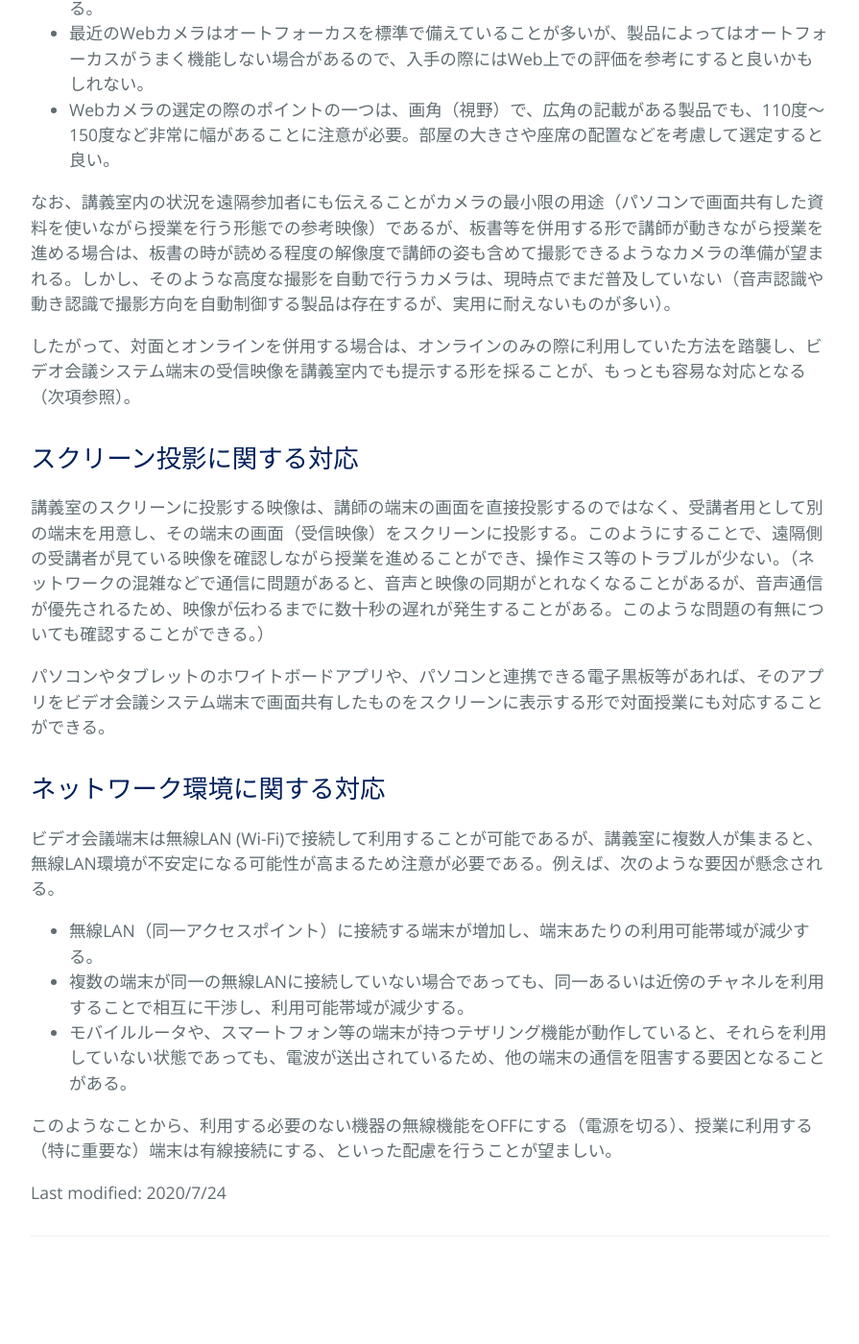
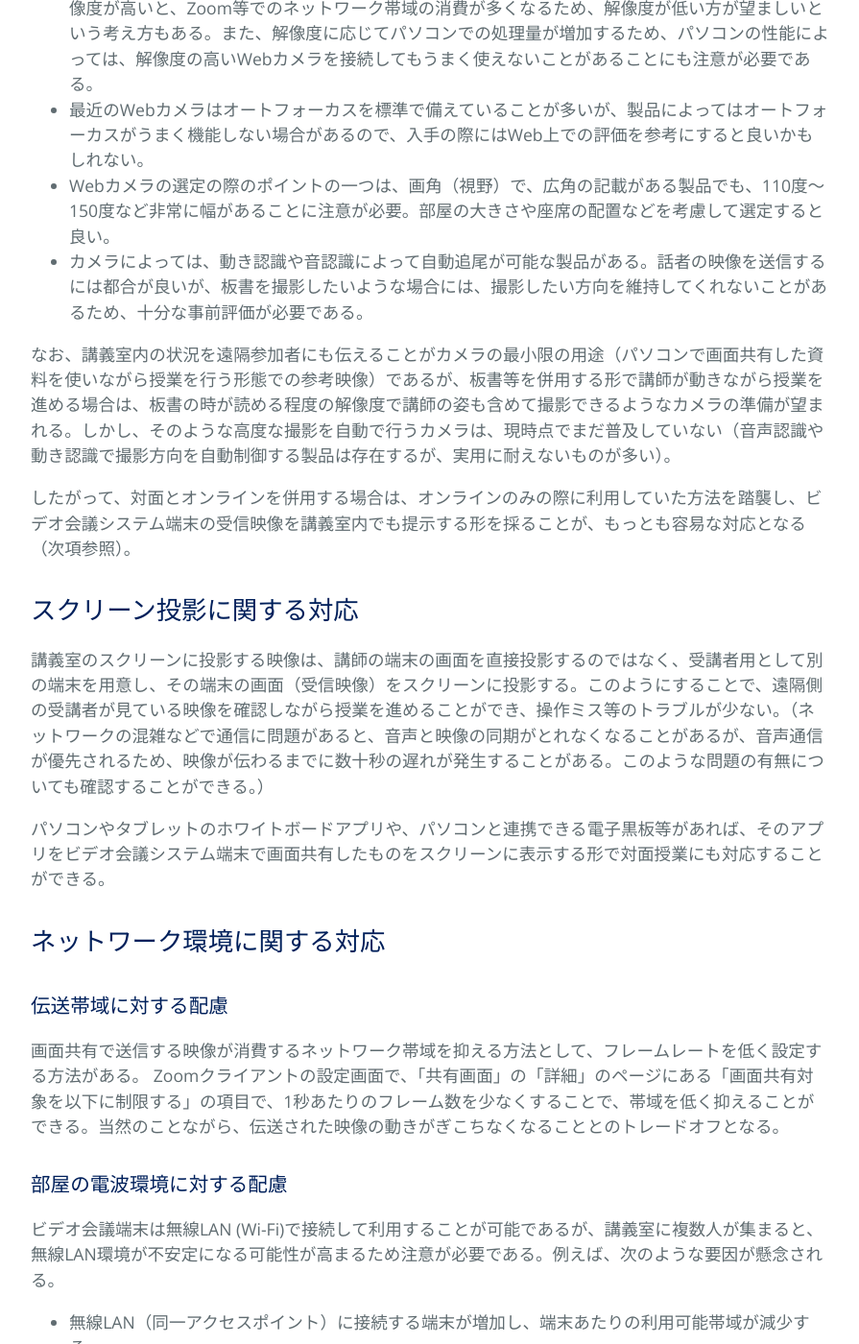
Before and after one commit to kyoto-u/online-edu, a Jekyll site: the page built from zoom-hybrid-use.md, in a window 1280 px wide and 1400 px high, scrolled down 7638 px. Shown: the whole window at 96% size, without its empty margins (192-1087 px from the left). Built offline with Jekyll 4.4.1, drawn with Linux system fonts in a browser that asks for light colours; before the commit the page ends 8990 px from its top, so only the background shows below that; some of the changed text lies outside the part shown.

Commit message:
Update zoom-hybrid-use.md

```diff
--- a/zoom-hybrid-use.md
+++ b/zoom-hybrid-use.md
@@ -177,6 +177,7 @@ PCに入出力するオーディオの音量を柔軟に調整するためには
   - カメラ映像の送信が不要の場合は、カメラ映像送信を停止しておき、カメラ映像を送信したい端末で、適宜送信の開始・停止の操作を行う。
   - エコーを防止するために、同一の部屋の中で2台目として接続する端末は「オーディオに接続」しないこと。接続してしまった場合は「オーディオから退出」すること。あるいは、「マイクのミュート」と「スピーカのOFF（音量0）」で代替することも可能。
   - 授業参加者の端末で、音声による話者映像の自動切換えになっている場合は、オーディオを送信する端末と映像を送信する端末の対応がとれないため、参加者側の端末で個別に「スポットライトビデオ」に設定するなどの操作が必要となる場合がある。
+  - 新しいZoomクライアントでは、「画面共有」の「詳細」タブにある「第2カメラのコンテンツ」を用いてカメラ映像を送信することにより、カメラ映像を画面共有と同様に拡大表示させることができる。
 
 ### 2.	PC端末に2台目のWebカメラを増設する
 
@@ -185,6 +186,7 @@ PCに入出力するオーディオの音量を柔軟に調整するためには
   -	Webカメラの画素数（解像度）も向上しており、最近は数百万（数Mega）画素（Pixel）のものも入手しやすくなっている（Full HD対応）が、一般的な利用方法であれば200万画素程度でも十分ですぎるのではないかと思われる（板書の撮影等、高解像度が要求される場合は、十分な選定が必要）。解像度が高いと、Zoom等でのネットワーク帯域の消費が多くなるため、解像度が低い方が望ましいという考え方もある。また、解像度に応じてパソコンでの処理量が増加するため、パソコンの性能によっては、解像度の高いWebカメラを接続してもうまく使えないことがあることにも注意が必要である。
   -	最近のWebカメラはオートフォーカスを標準で備えていることが多いが、製品によってはオートフォーカスがうまく機能しない場合があるので、入手の際にはWeb上での評価を参考にすると良いかもしれない。
   -	Webカメラの選定の際のポイントの一つは、画角（視野）で、広角の記載がある製品でも、110度～150度など非常に幅があることに注意が必要。部屋の大きさや座席の配置などを考慮して選定すると良い。
+  - カメラによっては、動き認識や音認識によって自動追尾が可能な製品がある。話者の映像を送信するには都合が良いが、板書を撮影したいような場合には、撮影したい方向を維持してくれないことがあるため、十分な事前評価が必要である。
 
 なお、講義室内の状況を遠隔参加者にも伝えることがカメラの最小限の用途（パソコンで画面共有した資料を使いながら授業を行う形態での参考映像）であるが、板書等を併用する形で講師が動きながら授業を進める場合は、板書の時が読める程度の解像度で講師の姿も含めて撮影できるようなカメラの準備が望まれる。しかし、そのような高度な撮影を自動で行うカメラは、現時点でまだ普及していない（音声認識や動き認識で撮影方向を自動制御する製品は存在するが、実用に耐えないものが多い）。
 
@@ -198,6 +200,13 @@ PCに入出力するオーディオの音量を柔軟に調整するためには
 
 ## ネットワーク環境に関する対応
 
+### 伝送帯域に対する配慮
+
+画面共有で送信する映像が消費するネットワーク帯域を抑える方法として、フレームレートを低く設定する方法がある。
+Zoomクライアントの設定画面で、「共有画面」の「詳細」のページにある「画面共有対象を以下に制限する」の項目で、1秒あたりのフレーム数を少なくすることで、帯域を低く抑えることができる。当然のことながら、伝送された映像の動きがぎこちなくなることとのトレードオフとなる。
+
+### 部屋の電波環境に対する配慮
+
 ビデオ会議端末は無線LAN (Wi-Fi)で接続して利用することが可能であるが、講義室に複数人が集まると、無線LAN環境が不安定になる可能性が高まるため注意が必要である。例えば、次のような要因が懸念される。
 
 - 無線LAN（同一アクセスポイント）に接続する端末が増加し、端末あたりの利用可能帯域が減少する。
@@ -206,4 +215,4 @@ PCに入出力するオーディオの音量を柔軟に調整するためには
 
 このようなことから、利用する必要のない機器の無線機能をOFFにする（電源を切る）、授業に利用する（特に重要な）端末は有線接続にする、といった配慮を行うことが望ましい。
 
-Last modified: 2020/7/24
+Last modified: 2020/9/4
```
